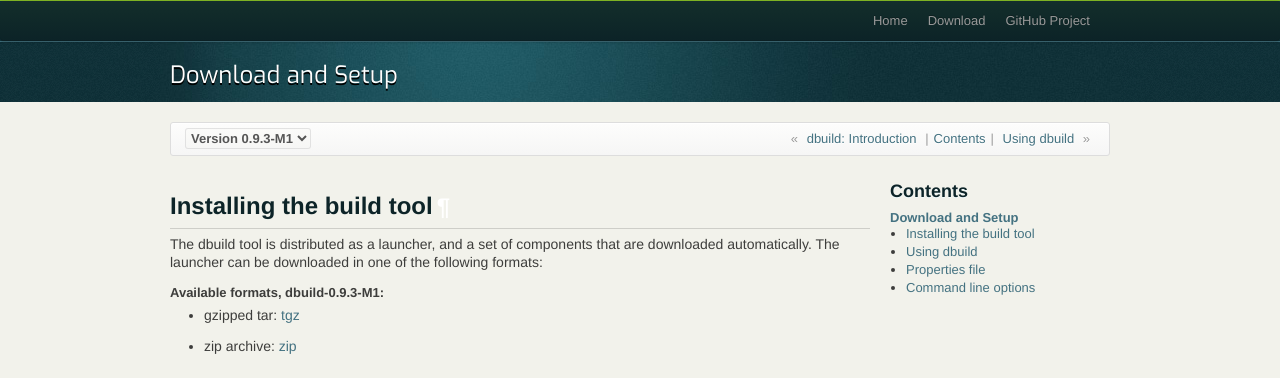
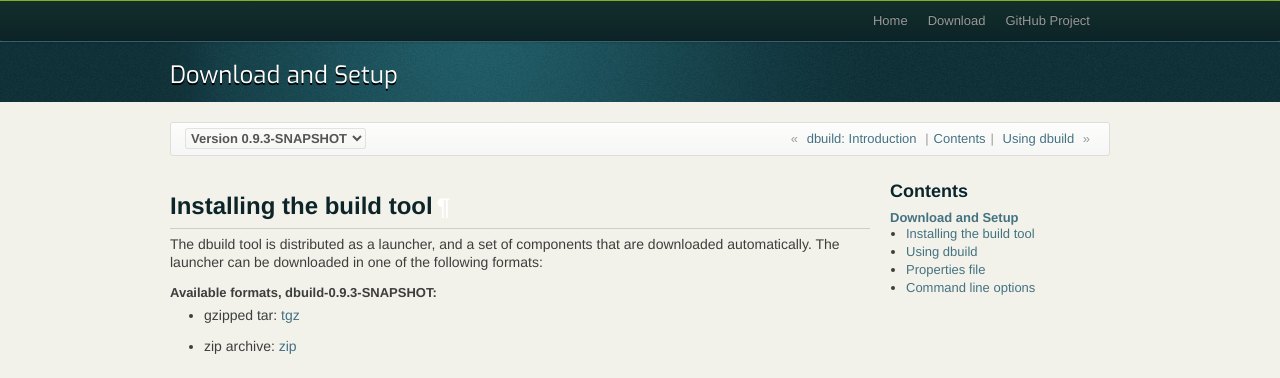
Before and after one commit to lightbend-labs/dbuild, a Sphinx documentation site: the page built from docs/src/sphinx/download.rst, in a window 1280 px wide. Shown: the top 378 px of the page. Built offline with Sphinx 7.4.7, drawn with Linux system fonts in a browser that asks for light colours.

Commit message:
Revert "Bump version to 0.9.3-M1" -> back to 0.9.3-SNAPSHOT
This reverts commit 78ceaf569a57fcacfdced7cbd501ebc6c4ec0c1d.

```diff
--- a/docs/src/sphinx/conf.py
+++ b/docs/src/sphinx/conf.py
@@ -9,7 +9,7 @@
 
 project = 'dbuild'
 version = '0.9.3'
-release = '0.9.3-M1'
+release = '0.9.3-SNAPSHOT'
 sbt_version = '0.12.4'
 
 # General settings
```
Also changed, not shown: 1 other file.
